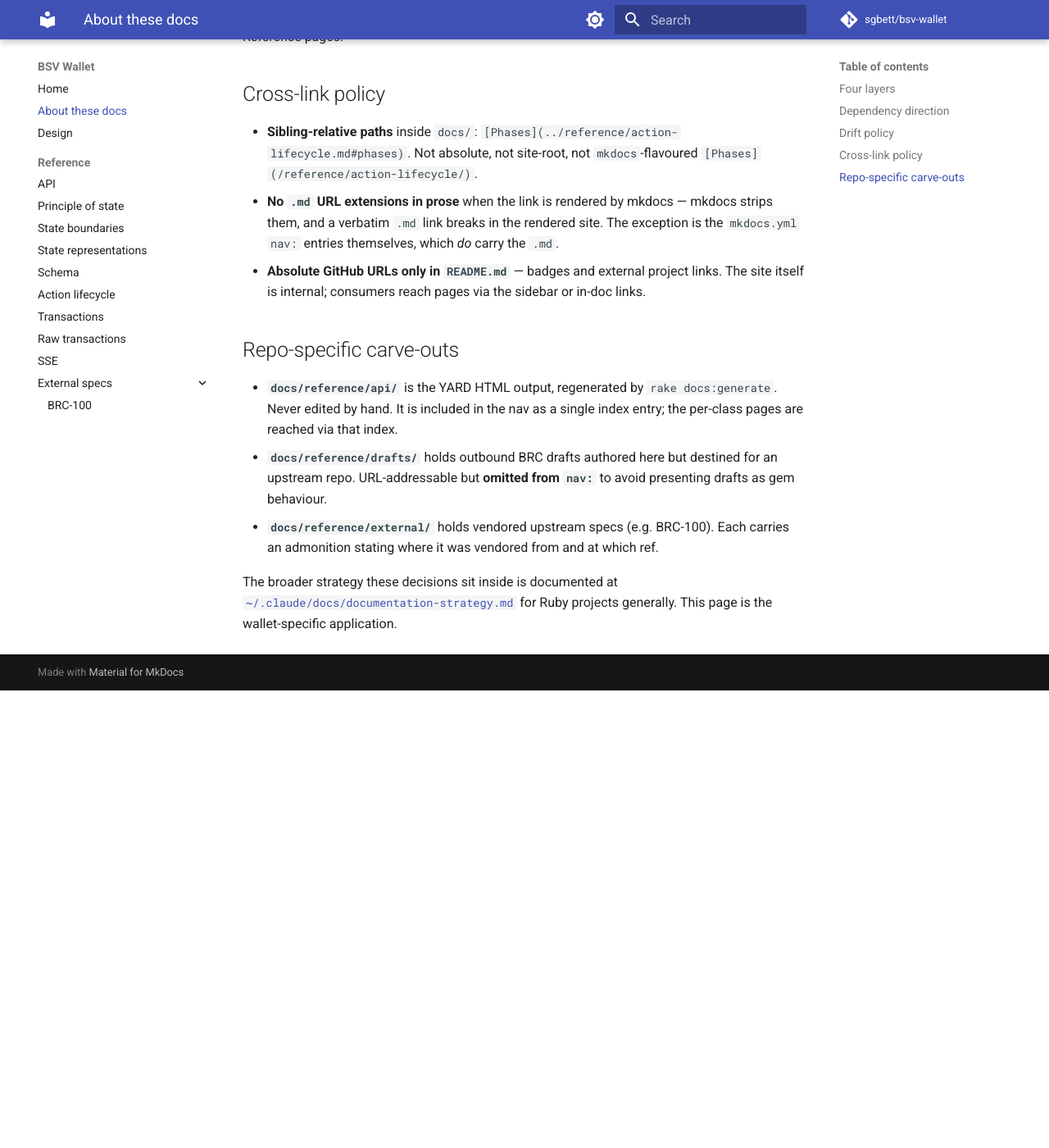
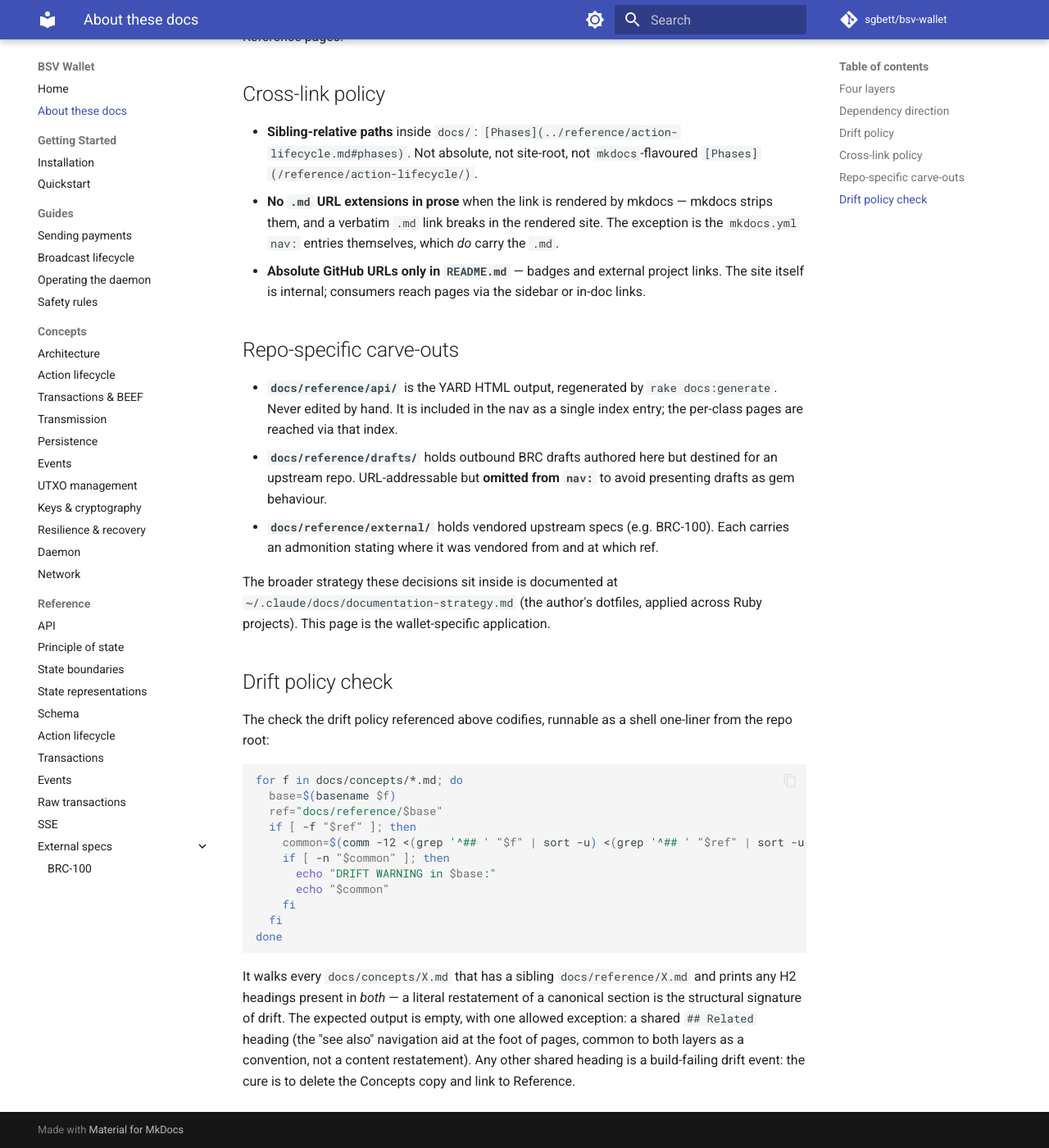
Before and after one commit to sgbett/bsv-wallet, an MkDocs documentation site: the page built from docs/about-these-docs.md, in a window 1280 px wide and 1400 px high, scrolled down 1256 px. Shown: the whole window at 82% size. Built offline with MkDocs 1.6.1 and Material for MkDocs 9.7.7, drawn with Linux system fonts in a browser that asks for light colours; comment, search, counter and statistics services are not loaded; before the commit the page ends 2098 px from its top, so only the background shows below that.

Commit message:
docs(#414 Task 7): final sweep — nav + README + cross-links + drift check
- mkdocs.yml: un-commented the Getting Started / Guides / Concepts blocks;
  added reference/events.md (created by Task 4); removed the stale
  Design: design.md entry (file was deleted by Task 4).
- README.md: paragraph swap on Documentation section — replaced the
  deleted design.md pointer with the composite-shape framing
  (Getting Started -> Guides -> Concepts -> Reference); led with a
  Quickstart pointer; kept ADRs/API/BRC-100 cites.
- docs/about-these-docs.md: documented the drift-policy grep so future
  maintainers can run it; recorded the one allowed shared heading
  (## Related). Removed a broken GitHub URL on the dotfiles strategy
  pointer (the text said dotfiles, the URL pointed at our CLAUDE.md).
- docs/concepts/transmission.md: fixed broken anchor
  #endpoint-policy--ssrf-defence -> #endpoint-policy-ssrf-defence
  (mkdocs slug for "Endpoint policy / SSRF defence" uses one dash).
- docs/getting-started/quickstart.md: replaced the GitHub URL into
  CLAUDE.md with a sibling-relative link to
  concepts/transactions-and-beef.md#byte-order-wire-vs-display
  (the wallet-side canonical of the wtxid/dtxid convention).

Cross-link sweep: every prose link inside docs/ now sibling-relative;
no remaining absolute-path or GitHub-blob URLs in docs/.

Three external citations verified to resolve post-merge:
- ADR-014 cites docs/reference/schema.md (present, line 150).
- gem/bsv-wallet/lib/bsv/wallet/engine.rb:272 cites
  docs/reference/action-lifecycle.md (present).
- README.md cites docs/concepts/architecture.md and the
  sgbett.github.io/bsv-wallet/docs/reference/api/ URL (both resolve).

Drift-policy check: empty except the documented exception
(## Related shared across docs/concepts/events.md and
docs/reference/events.md — navigation convention, not a content
restatement).

mkdocs build: clean on internal links we touched. Remaining warnings
are pre-existing patterns — vendored upstream BRCs
(reference/external/BRC100.md, reference/drafts/brc-draft-wbikd.md)
and ../../.architecture/ cross-links (commit 783ed6a's deliberate
pattern; resolve on GitHub/IDE, ignored by mkdocs which doesn't
include .architecture/ in its serve tree).

Closes #421

Co-Authored-By: Claude Opus 4.7 <noreply@anthropic.com>

````diff
--- a/docs/about-these-docs.md
+++ b/docs/about-these-docs.md
@@ -44,4 +44,24 @@ If a fact appears in both a Concepts page and a Reference page in two slightly d
 - **`docs/reference/drafts/`** holds outbound BRC drafts authored here but destined for an upstream repo. URL-addressable but **omitted from `nav:`** to avoid presenting drafts as gem behaviour.
 - **`docs/reference/external/`** holds vendored upstream specs (e.g. BRC-100). Each carries an admonition stating where it was vendored from and at which ref.
 
-The broader strategy these decisions sit inside is documented at [`~/.claude/docs/documentation-strategy.md`](https://github.com/sgbett/bsv-wallet/blob/master/CLAUDE.md) for Ruby projects generally. This page is the wallet-specific application.
+The broader strategy these decisions sit inside is documented at `~/.claude/docs/documentation-strategy.md` (the author's dotfiles, applied across Ruby projects). This page is the wallet-specific application.
+
+## Drift policy check
+
+The check the drift policy referenced above codifies, runnable as a shell one-liner from the repo root:
+
+```bash
+for f in docs/concepts/*.md; do
+  base=$(basename $f)
+  ref="docs/reference/$base"
+  if [ -f "$ref" ]; then
+    common=$(comm -12 <(grep '^## ' "$f" | sort -u) <(grep '^## ' "$ref" | sort -u))
+    if [ -n "$common" ]; then
+      echo "DRIFT WARNING in $base:"
+      echo "$common"
+    fi
+  fi
+done
+```
+
+It walks every `docs/concepts/X.md` that has a sibling `docs/reference/X.md` and prints any H2 headings present in *both* — a literal restatement of a canonical section is the structural signature of drift. The expected output is empty, with one allowed exception: a shared `## Related` heading (the "see also" navigation aid at the foot of pages, common to both layers as a convention, not a content restatement). Any other shared heading is a build-failing drift event: the cure is to delete the Concepts copy and link to Reference.
--- a/mkdocs.yml
+++ b/mkdocs.yml
@@ -46,31 +46,26 @@ plugins:
 nav:
   - Home: index.md
   - About these docs: about-these-docs.md
-  # Getting Started — TODO #416
-  # - Getting Started:
-  #   - Installation: getting-started/installation.md
-  #   - Quickstart: getting-started/quickstart.md
-  # Guides — TODO #417
-  # - Guides:
-  #   - Sending payments: guides/sending-payments.md
-  #   - Broadcast lifecycle: guides/broadcast-lifecycle.md
-  #   - Operating the daemon: guides/operating-the-daemon.md
-  #   - Safety rules: guides/safety-rules.md
-  # Concepts cluster — TODO #418 (architecture / action-lifecycle / transactions-and-beef / transmission / persistence / events)
-  # Concepts net-new — TODO #419 (utxo-management / keys-and-cryptography / resilience-and-recovery / daemon / network)
-  # - Concepts:
-  #   - Architecture: concepts/architecture.md
-  #   - Action lifecycle: concepts/action-lifecycle.md
-  #   - Transactions & BEEF: concepts/transactions-and-beef.md
-  #   - Transmission: concepts/transmission.md
-  #   - Persistence: concepts/persistence.md
-  #   - Events: concepts/events.md
-  #   - UTXO management: concepts/utxo-management.md
-  #   - Keys & cryptography: concepts/keys-and-cryptography.md
-  #   - Resilience & recovery: concepts/resilience-and-recovery.md
-  #   - Daemon: concepts/daemon.md
-  #   - Network: concepts/network.md
-  - Design: design.md  # TODO #418 — fold into concepts/architecture.md, then delete
+  - Getting Started:
+    - Installation: getting-started/installation.md
+    - Quickstart: getting-started/quickstart.md
+  - Guides:
+    - Sending payments: guides/sending-payments.md
+    - Broadcast lifecycle: guides/broadcast-lifecycle.md
+    - Operating the daemon: guides/operating-the-daemon.md
+    - Safety rules: guides/safety-rules.md
+  - Concepts:
+    - Architecture: concepts/architecture.md
+    - Action lifecycle: concepts/action-lifecycle.md
+    - Transactions & BEEF: concepts/transactions-and-beef.md
+    - Transmission: concepts/transmission.md
+    - Persistence: concepts/persistence.md
+    - Events: concepts/events.md
+    - UTXO management: concepts/utxo-management.md
+    - Keys & cryptography: concepts/keys-and-cryptography.md
+    - Resilience & recovery: concepts/resilience-and-recovery.md
+    - Daemon: concepts/daemon.md
+    - Network: concepts/network.md
   - Reference:
     - API: reference/api/index.md
     - Principle of state: reference/principle-of-state.md
@@ -79,6 +74,7 @@ nav:
     - Schema: reference/schema.md
     - Action lifecycle: reference/action-lifecycle.md
     - Transactions: reference/transactions.md
+    - Events: reference/events.md
     - Raw transactions: reference/raw-tx.md
     - SSE: reference/sse.md
     - External specs:
````
Also changed, not shown: README.md (+4 -3 lines), docs/concepts/transmission.md (+1 -1 lines), docs/getting-started/quickstart.md (+1 -1 lines).
